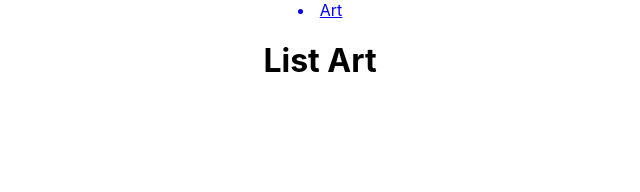
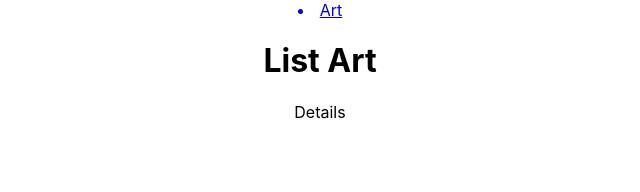
Before and after one commit to masangana/capstone03, a React (Create React App) app: page / in a window 1280 px wide. Shown: the top 192 px of the page, without its empty margins (320-960 px from the left). Built offline with nearby package versions, Linux system fonts and the light colour scheme.

Commit message:
Add detail component

```diff
--- a/src/components/Details.js
+++ b/src/components/Details.js
@@ -0,0 +1,10 @@
+
+import React from 'react';
+
+function Details() {
+  return (
+    <div>Details</div>
+  );
+}
+
+export default Details;
--- a/src/components/Home.js
+++ b/src/components/Home.js
@@ -1,4 +1,5 @@
 import React, { useEffect } from 'react';
+import Details from './Details';
 //import { useDispatch, useSelector } from 'react-redux';
 //import { fetchRocketsApi } from '../../redux/rockets/RocketsSlice';
 //import RocketsCards from './RocketsCards';
@@ -9,6 +10,7 @@ function Home() {
   return (
     <>
       <h1>List Art</h1>
+        <Details />
     </>
   );
 }
```
